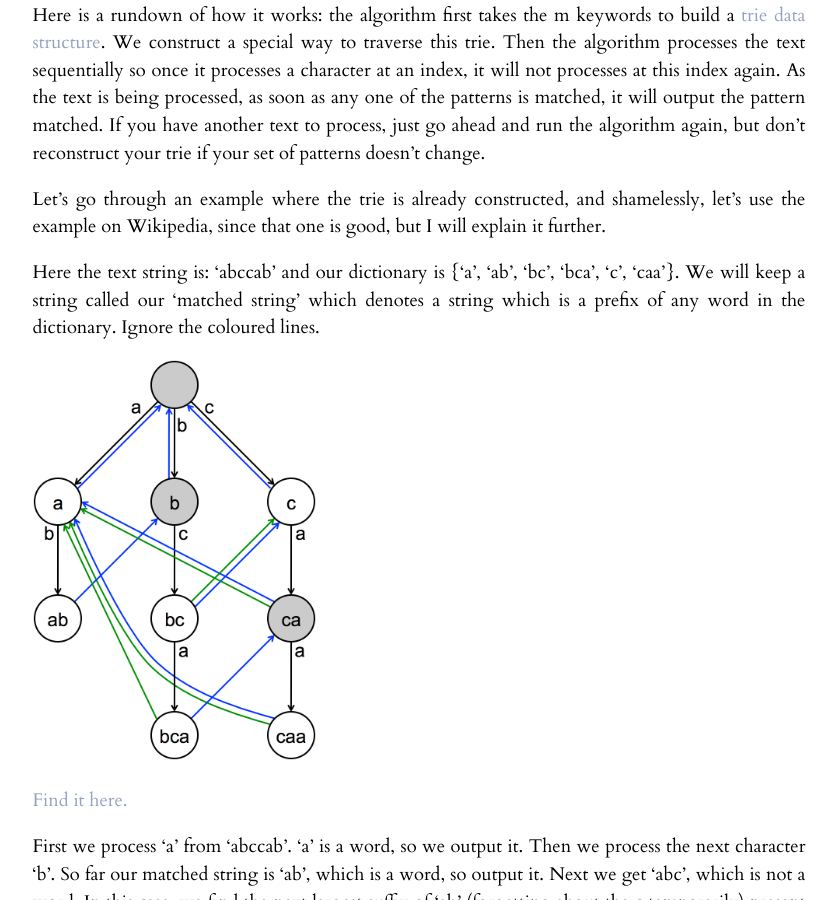
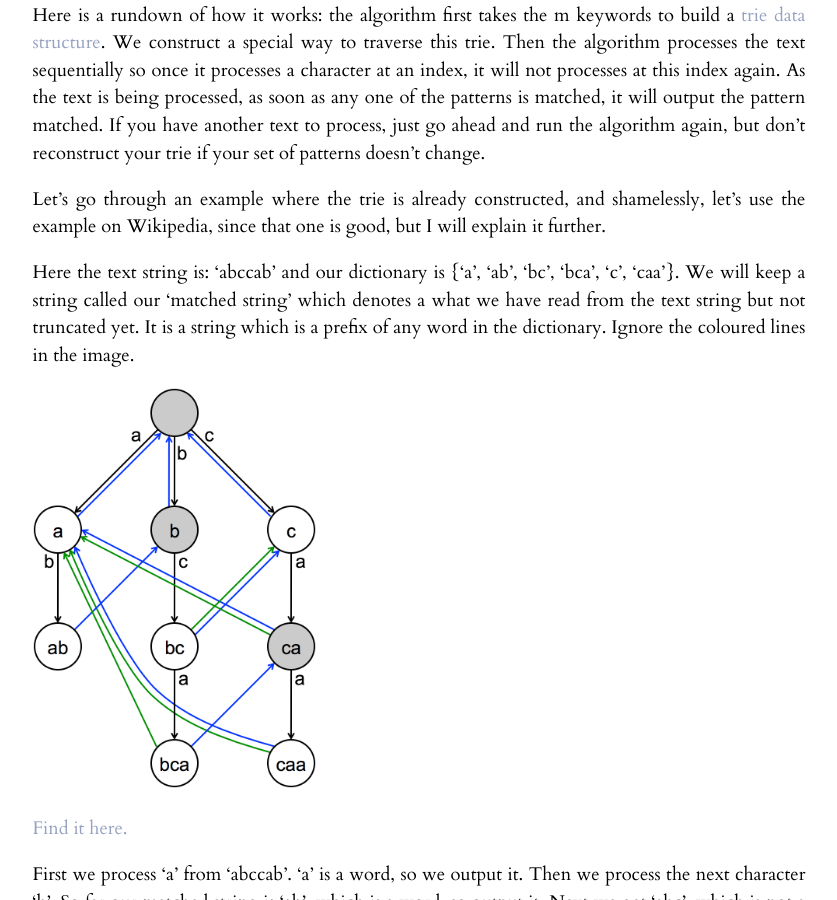
Before and after one commit to carshen/carshen.github.io, a Jekyll site: the page built from _posts/2014-03-25-inuition-aho-corasick-algorithm.markdown, in a window 1280 px wide and 900 px high, scrolled down 700 px. Shown: the whole window, without its empty margins (221-1058 px from the left). Built offline with Jekyll 4.4.1, drawn with Linux system fonts in a browser that asks for light colours; Markdown is read by kramdown in place of the engine named in the settings; comment, search, counter and statistics services are not loaded.

Commit message:
more minor

```diff
--- a/_posts/2014-03-25-inuition-aho-corasick-algorithm.markdown
+++ b/_posts/2014-03-25-inuition-aho-corasick-algorithm.markdown
@@ -53,8 +53,8 @@ good, but I will explain it further.
 
 Here the text string is: 'abccab' and our dictionary is {'a', 'ab',
 'bc', 'bca', 'c', 'caa'}. We will keep a string called our 'matched
-string' which denotes a string which is a prefix of any word in the
-dictionary. Ignore the coloured lines.
+string' which denotes a what we have read from the text string but not truncated yet. It is a string which is a prefix of any word in the
+dictionary. Ignore the coloured lines in the image.
 
 ![Wikipedia image](/assets/A_diagram_of_the_Aho-Corasick_string_search_algorithm_extracted.png)
 
```
